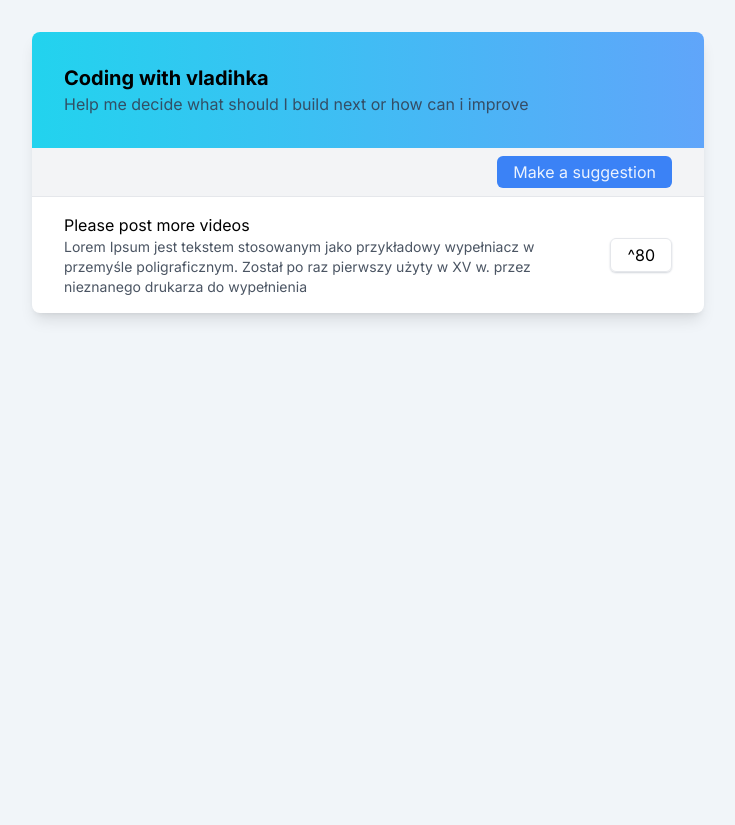
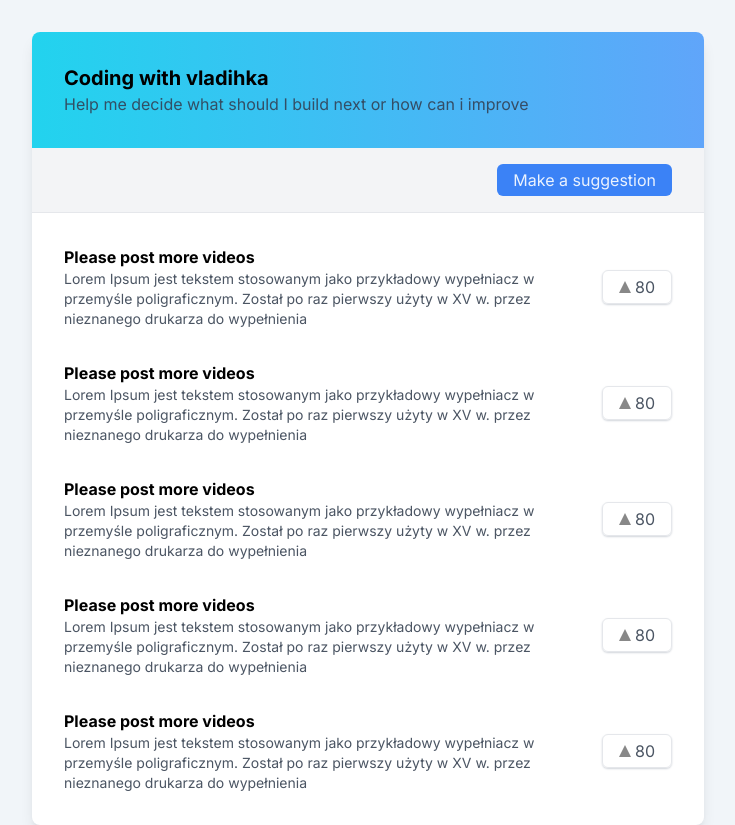
Before and after one commit to vladihka/Vladihka-Feedback-Boards, a Next.js app: page / in a window 1280 px wide. Shown: the whole page, without its empty margins (272-1007 px from the left). Before the commit the page ends 800 px from the top, so only its background shows below. Built offline with nearby package versions, Linux system fonts and the light colour scheme.

Commit message:
Adding a voting button and dummy data

```diff
--- /dev/null
+++ b/app/components/FeedbackItem.js
@@ -0,0 +1,17 @@
+export default function FeedbackItem(){
+    return (
+        <div className="my-8 flex gap-8 items-center">
+          <div>
+            <h2 className="font-bold">Please post more videos</h2>
+              <p className="text-gray-600 text-sm">Lorem Ipsum jest tekstem stosowanym jako przykładowy wypełniacz w przemyśle poligraficznym.
+            Został po raz pierwszy użyty w XV w. przez nieznanego drukarza do wypełnienia</p>
+          </div>
+          <div>
+            <button className="shadow-sm shadow-gray-300 border rounded-md py-1 px-4 flex items-center gap-1 text-gray-600">
+              <span className="triangle-vote-up"></span>
+              80
+            </button>
+          </div>
+        </div>
+    )
+}
--- a/app/globals.css
+++ b/app/globals.css
@@ -5,3 +5,11 @@
 body {
   @apply bg-slate-100;
 }
+
+.triangle-vote-up {
+  width: 0;
+  height: 0;
+  border-style: solid;
+  border-width: 0 6px 12px 6px;
+  border-color: transparent transparent #888 transparent;
+}
--- a/app/page.js
+++ b/app/page.js
@@ -1,3 +1,5 @@
+import FeedbackItem from "./components/FeedbackItem";
+
 export default function Home() {
   return (
     <main className="bg-white md:max-w-2xl mx-auto md:shadow-lg md:rounded-lg md:mt-8 overflow-hidden">
@@ -5,23 +7,18 @@ export default function Home() {
         <h1 className="font-bold text-xl">Coding with vladihka</h1>
         <p className="text-opacity-90 text-slate-700">Help me decide what should I build next or how can i improve</p>
       </div>
-      <div className="bg-gray-100 px-8 py-2 flex border-b">
+      <div className="bg-gray-100 px-8 py-4 flex border-b">
         <div className="grow"></div>
         <div>
           <button className="bg-blue-500 py-1 px-4 rounded-md text-white text-opacity-90">Make a suggestion</button>
         </div>
       </div>
-      <div className="px-8 py-4">
-        <div className="flex gap-8 items-center">
-          <div>
-            <h2>Please post more videos</h2>
-              <p className="text-gray-600 text-sm">Lorem Ipsum jest tekstem stosowanym jako przykładowy wypełniacz w przemyśle poligraficznym.
-            Został po raz pierwszy użyty w XV w. przez nieznanego drukarza do wypełnienia</p>
-          </div>
-          <div>
-            <button className="shadow-sm shadow-gray-300 border rounded-md py-1 px-4">^80</button>
-          </div>
-        </div>
+      <div className="px-8">
+        <FeedbackItem></FeedbackItem>
+        <FeedbackItem></FeedbackItem>
+        <FeedbackItem></FeedbackItem>
+        <FeedbackItem></FeedbackItem>
+        <FeedbackItem></FeedbackItem>
       </div>
     </main>
   )
```
